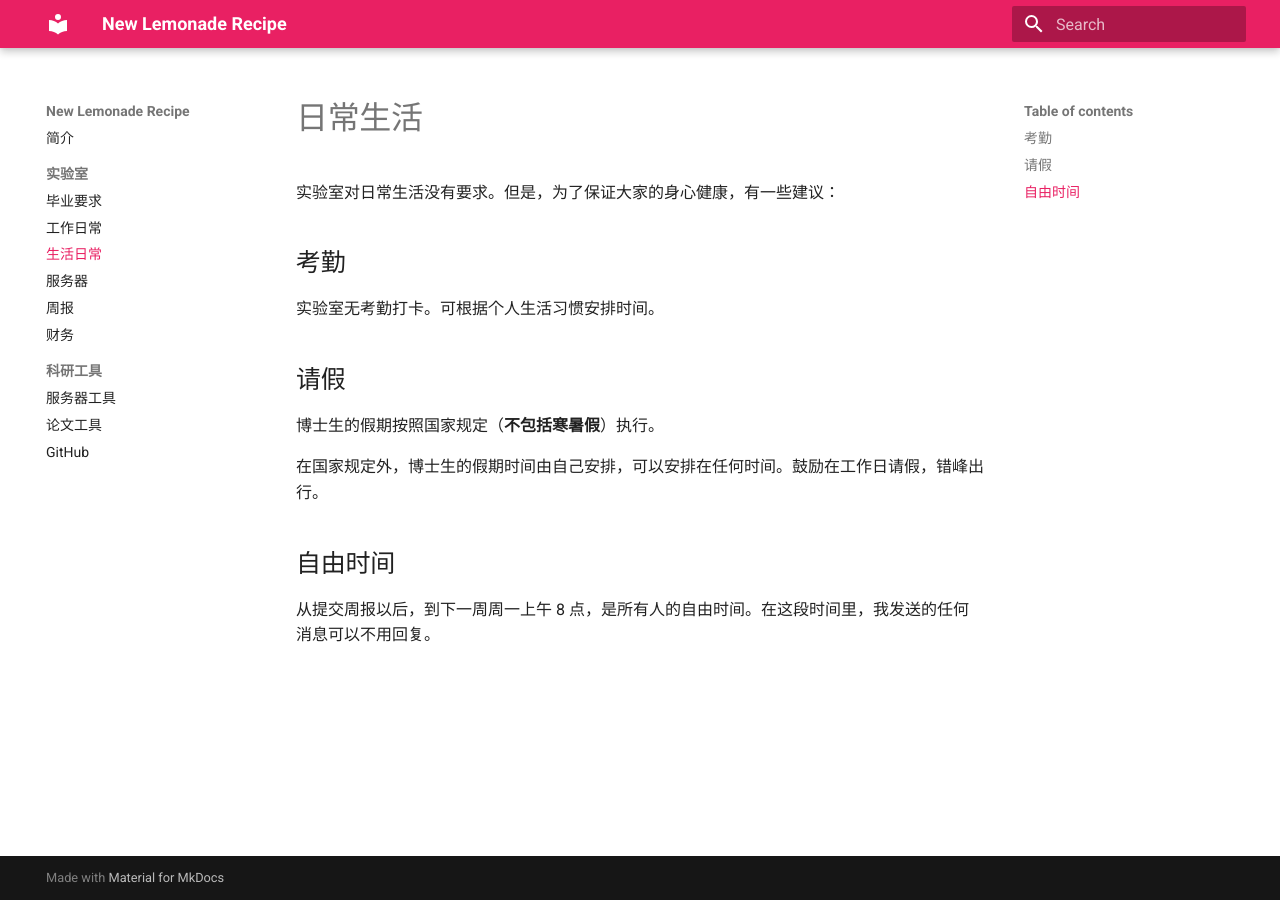
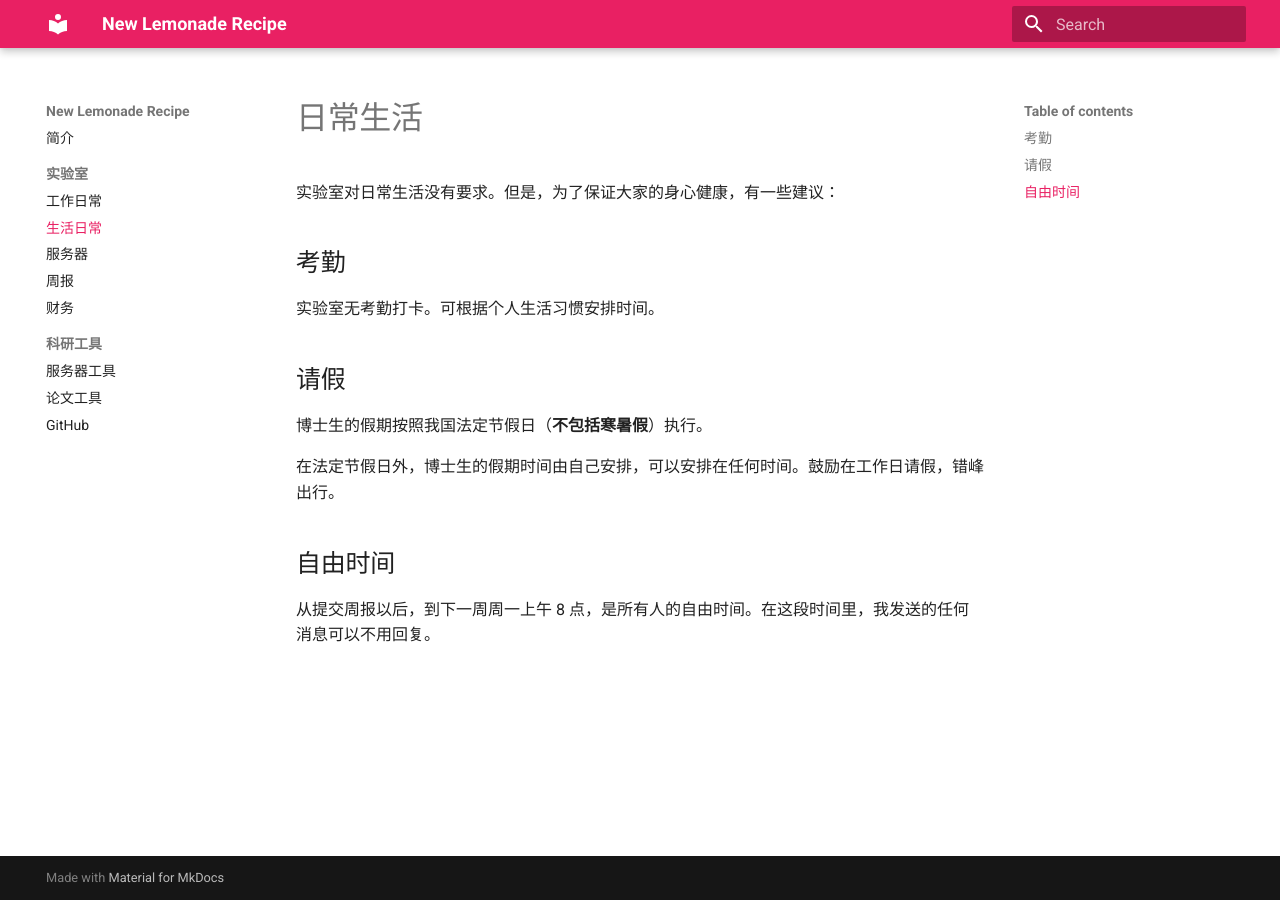
Before and after one commit to pku-lemonade/recipe, an MkDocs documentation site: the page built from docs/lab/daily-life.md, in a window 1280 px wide. Built offline with MkDocs 1.6.1 and Material for MkDocs 9.7.7, drawn with Linux system fonts in a browser that asks for light colours.

Commit message:
hide graduation requirement for public publish

```diff
--- a/docs/lab/daily-life.md
+++ b/docs/lab/daily-life.md
@@ -8,9 +8,9 @@
 
 ## 请假
 
-博士生的假期按照国家规定（**不包括寒暑假**）执行。
+博士生的假期按照我国法定节假日（**不包括寒暑假**）执行。
 
-在国家规定外，博士生的假期时间由自己安排，可以安排在任何时间。鼓励在工作日请假，错峰出行。
+在法定节假日外，博士生的假期时间由自己安排，可以安排在任何时间。鼓励在工作日请假，错峰出行。
 
 ## 自由时间
 
--- a/mkdocs.yml
+++ b/mkdocs.yml
@@ -33,7 +33,7 @@ extra:
 nav:
   - 简介: index.md
   - 实验室:
-    - 毕业要求: lab/graduation.md
+    # - 毕业要求: lab/graduation.md
     - 工作日常: lab/daily-work.md
     - 生活日常: lab/daily-life.md
     - 服务器: lab/server.md
```
